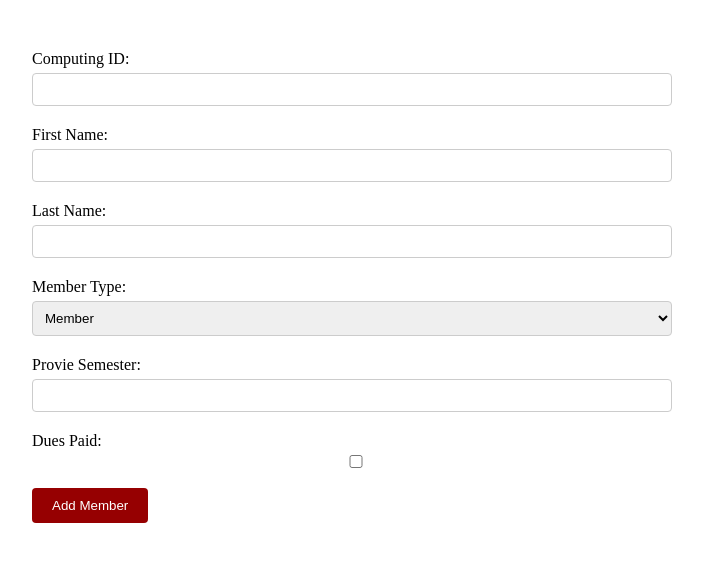
After one commit to LibertyV7/CS4750Project, a Flask app: page /add_member in a window 1280 px wide. The commit adds this page. Shown: the top 562 px of the page, without its empty margins (288-991 px from the left). Run offline with Flask 3, Linux system fonts and the light colour scheme.

Commit message:
updating add and delete members + schedule input on all tabs

```diff
--- a/app.py
+++ b/app.py
@@ -20,24 +20,22 @@ def index():
 @app.template_filter('status_to_check')
 def status_to_check(value):
     return '✔️' if value else '❌'
-
 @app.route('/members')
-def members():  # put application's code here
+def members():
     filters = {
         'computingID': request.args.get('id'),
         'firstName': request.args.get('firstName'),
         'lastName': request.args.get('lastName'),
-        'memType': request.args.get('memberType'),
         'provieSemester': request.args.get('provieSemester'),
         'duesPaid': request.args.get('duesPaid')
     }
     sort = request.args.get('sort')
-    query = "SELECT * FROM Member WHERE 1=1"
+    query = "SELECT computingID, firstName, lastName, provieSemester, duesPaid FROM Member WHERE 1=1"
     params = []
 
     for key, value in filters.items():
         if value:
-            if key == 'memType' or key == 'provieSemester':
+            if key == 'provieSemester':
                 if value != 'select':
                     query += f" AND {key} LIKE %s"
                     params.append(f"{value}%")
@@ -52,18 +50,49 @@ def members():  # put application's code here
     if sort:
         query += f" ORDER BY {sort}"
 
-
-    print(query)
     conn = get_db_connection()
     cursor = conn.cursor()
     cursor.execute(query, params)
     members = cursor.fetchall()
-    print(members)
     cursor.close()
     conn.close()
+
     return render_template('members.html', members=members)
 
+@app.route('/add_member', methods=['GET', 'POST'])
+def add_member():
+    if request.method == 'POST':
+        computing_id = request.form['computing_id']
+        first_name = request.form['first_name']
+        last_name = request.form['last_name']
+        mem_type = request.form['mem_type']
+        provie_semester = request.form['provie_semester']
+        dues_paid = request.form.get('dues_paid', '0')
 
+        conn = get_db_connection()
+        cursor = conn.cursor()
+        cursor.execute('INSERT INTO Member (computingID, firstName, lastName, memType, provieSemester, duesPaid) VALUES (%s, %s, %s, %s, %s, %s)',
+                       (computing_id, first_name, last_name, mem_type, provie_semester, dues_paid))
+        conn.commit()
+        cursor.close()
+        conn.close()
+
+        return redirect(url_for('members'))
+
+    return render_template('add_member.html')
+
+@app.route('/delete_member', methods=['POST'])
+def delete_member():
+    computing_id = request.form['computing_id']
+
+    conn = get_db_connection()
+    cursor = conn.cursor()
+    cursor.execute('DELETE FROM Member WHERE computingID = %s', (computing_id,))
+    conn.commit()
+    cursor.close()
+    conn.close()
+
+    return redirect(url_for('members'))
 
 @app.route('/provisional-members')
 def provisional_members():
--- /dev/null
+++ b/templates/add_member.html
@@ -0,0 +1,83 @@
+<!DOCTYPE html>
+<html lang="en">
+<head>
+    <meta charset="UTF-8">
+    <meta name="viewport" content="width=device-width, initial-scale=1.0">
+    <title>Add Member</title>
+    <style>
+        /* General styles */
+        body {
+            font-family: "Times New Roman", sans-serif;
+            margin: 0;
+            padding: 0;
+        }
+
+        /* Form styles */
+        form {
+            width: 50%;
+            margin: auto;
+            margin-top: 50px;
+        }
+        .input-section {
+            margin-bottom: 10px;
+        }
+        .input-section label {
+            margin-right: 10px;
+        }
+        .input-section input,
+        .input-section select {
+            width: 100%;
+            padding: 8px;
+            margin-top: 5px;
+            margin-bottom: 10px;
+            border: 1px solid #ccc;
+            border-radius: 4px;
+            box-sizing: border-box;
+        }
+        button[type="submit"] {
+            padding: 10px 20px;
+            background-color: #960001;
+            color: white;
+            border: none;
+            border-radius: 4px;
+            cursor: pointer;
+        }
+        button[type="submit"]:hover {
+            background-color: #b40b0c;
+        }
+    </style>
+</head>
+<body>
+    <form method="POST" action="/add_member">
+        <div class="input-section">
+            <label for="computing_id">Computing ID:</label>
+            <input type="text" id="computing_id" name="computing_id" required>
+        </div>
+        <div class="input-section">
+            <label for="first_name">First Name:</label>
+            <input type="text" id="first_name" name="first_name" required>
+        </div>
+        <div class="input-section">
+            <label for="last_name">Last Name:</label>
+            <input type="text" id="last_name" name="last_name" required>
+        </div>
+        <div class="input-section">
+            <label for="mem_type">Member Type:</label>
+            <select id="mem_type" name="mem_type" required>
+                <option value="member">Member</option>
+                <option value="provie">Provie</option>
+                <option value="officer">Officer</option>
+            </select>
+        </div>
+        <div class="input-section">
+            <label for="provie_semester">Provie Semester:</label>
+            <input type="text" id="provie_semester" name="provie_semester" required>
+        </div>
+        <div class="input-section">
+            <label for="dues_paid">Dues Paid:</label>
+            <input type="checkbox" id="dues_paid" name="dues_paid" value="1">
+        </div>
+        <button type="submit">Add Member</button>
+    </form>
+</body>
+</html>
--- a/templates/debates.html
+++ b/templates/debates.html
@@ -75,7 +75,7 @@
     <nav>
         <a href="/">Home</a>
         <a href="/members">Members</a>
-        <a href="/provisional-members">Provisional Members</a>
+        <a href="/events">Schedule</a>
         <a href="/requirements">Provie Hub</a>
         <a href="/debates">Debates</a>
         <a href="/literary-presentations">Literary Presentations</a>
--- a/templates/edit_requirements.html
+++ b/templates/edit_requirements.html
@@ -65,7 +65,7 @@
     <nav>
         <a href="/">Home</a>
         <a href="/members">Members</a>
-        <a href="/provisional-members">Provisional Members</a>
+        <a href="/events">Schedule</a>
         <a href="/requirements">Requirements</a>
         <a href="/debates">Debates</a>
         <a href="/literary-presentations">Literary Presentations</a>
--- a/templates/events.html
+++ b/templates/events.html
@@ -74,7 +74,7 @@
     <nav>
         <a href="/">Home</a>
         <a href="/members">Members</a>
-        <a href="/provisional-members">Provisional Members</a>
+        <a href="/events">Schedule</a>
         <a href="/requirements">Provie Hub</a>
         <a href="/debates">Debates</a>
         <a href="/literary-presentations">Literary Presentations</a>
@@ -187,5 +187,8 @@
         <p>No literary presentations found for the selected date.</p>
         {% endif %}
     </div>
+    <div class="editors-note">
+        <p><strong>Editor's Note:</strong> Current database events include 03/27/24, 02/27/24, 02/06/24</p>
+    </div>
 </body>
 </html>
--- a/templates/home.html
+++ b/templates/home.html
@@ -46,7 +46,7 @@
         <h1>The Washington Society</h1>
         <div class="channel">
             <a href="/members">Members</a>
-            <a href="/events">Events</a>
+            <a href="/events">Schedule</a>
             <a href="/requirements">Provie Hub</a>
             <a href="/debates">Debates</a>
             <a href="/literary-presentations">Literary Presentations</a>
--- a/templates/literary_presentations.html
+++ b/templates/literary_presentations.html
@@ -75,7 +75,7 @@
     <nav>
         <a href="/">Home</a>
         <a href="/members">Members</a>
-        <a href="/provisional-members">Provisional Members</a>
+        <a href="/events">Schedule</a>
         <a href="/requirements">Provie Hub</a>
         <a href="/debates">Debates</a>
         <a href="/literary-presentations">Literary Presentations</a>
--- a/templates/officers.html
+++ b/templates/officers.html
@@ -75,7 +75,7 @@
     <nav>
         <a href="/">Home</a>
         <a href="/members">Members</a>
-        <a href="/provisional-members">Provisional Members</a>
+        <a href="/events">Schedule</a>
         <a href="/requirements">Provie Hub</a>
         <a href="/debates">Debates</a>
         <a href="/literary-presentations">Literary Presentations</a>
--- a/templates/provisional-member.html
+++ b/templates/provisional-member.html
@@ -75,7 +75,7 @@
     <nav>
         <a href="/">Home</a>
         <a href="/members">Members</a>
-        <a href="/provisional-members">Provisional Members</a>
+        <a href="/events">Schedule</a>
         <a href="/requirements">Provie Hub</a>
         <a href="/debates">Debates</a>
         <a href="/literary-presentations">Literary Presentations</a>
--- a/templates/requirements.html
+++ b/templates/requirements.html
@@ -75,7 +75,7 @@
     <nav>
         <a href="/">Home</a>
         <a href="/members">Members</a>
-        <a href="/provisional-members">Provisional Members</a>
+        <a href="/events">Schedule</a>
         <a href="/requirements">Provie Hub</a>
         <a href="/debates">Debates</a>
         <a href="/literary-presentations">Literary Presentations</a>
```
Also changed, not shown: templates/members.html (+45 -84 lines).
